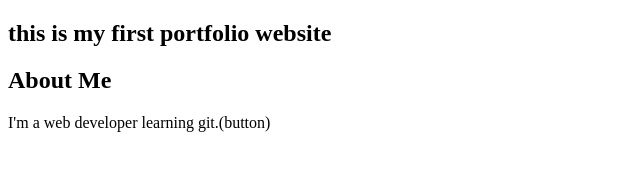
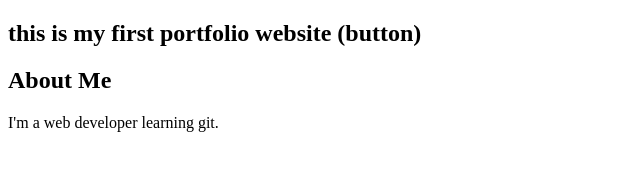
Before and after one commit to Mohit-Maru663/portfolio-website, a plain HTML site: page index.html in a window 1280 px wide. Shown: the whole page, without its empty margins (0-640 px from the left). Drawn offline with Linux system fonts and the light colour scheme.

```diff
--- a/index.html
+++ b/index.html
@@ -8,11 +8,11 @@
 </head>
 
 <body>
-    <h2>this is my first portfolio website</h2>
+    <h2>this is my first portfolio website (button)</h2>
 
     <section>
         <h2>About Me</h2>
-        <p>I'm a web developer learning git.(button)</p>
+        <p>I'm a web developer learning git.</p>
     </section>
 </body>
 
```
